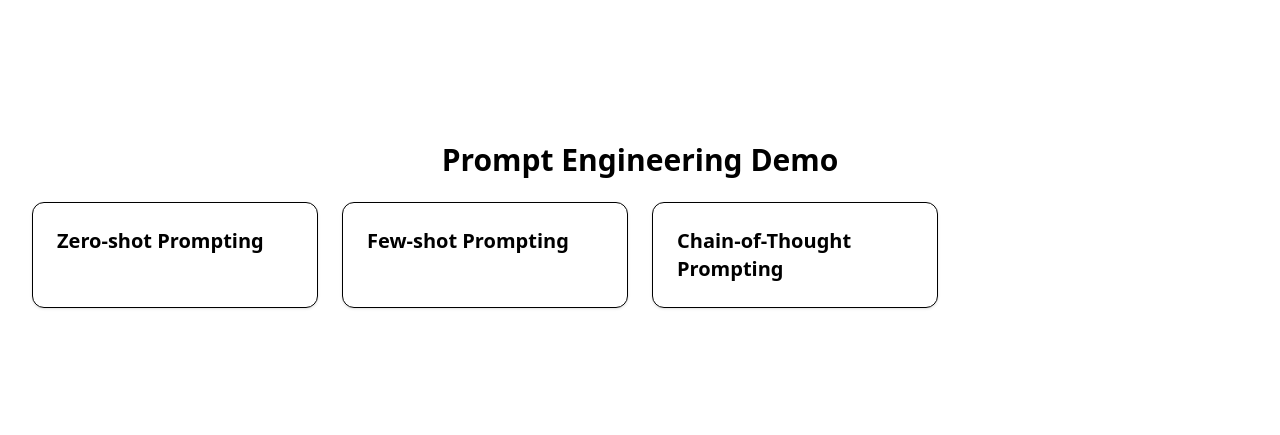
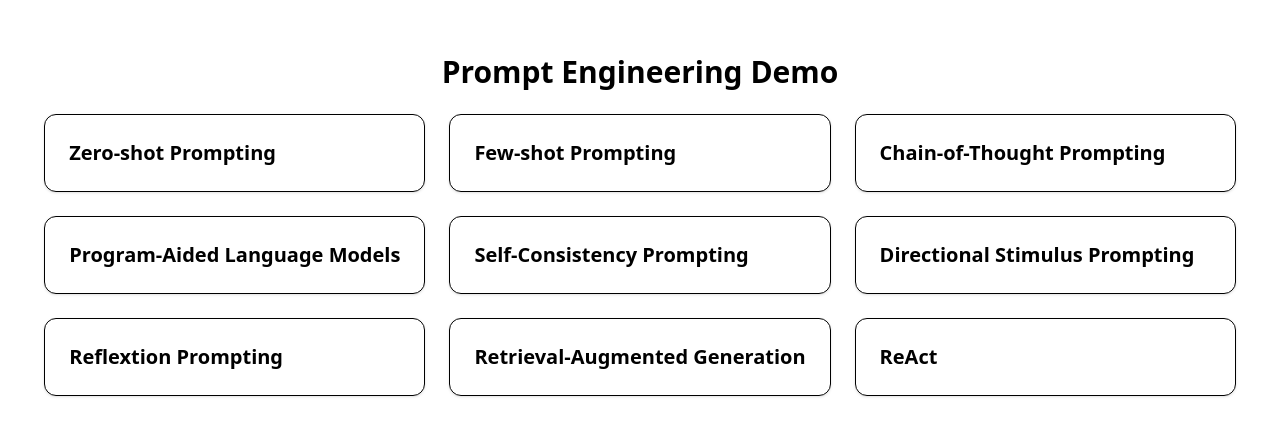
Before and after one commit to nthung1021/Prompt-Demo-Frontend, a Next.js app: page / in a window 1280 px wide. Shown: the part 175-610 px from the top of the page. Built offline with nearby package versions, Linux system fonts and the light colour scheme.

Commit message:
Add other techniques in the home page

```diff
--- a/app/page.tsx
+++ b/app/page.tsx
@@ -13,7 +13,14 @@ export default function HomePage() {
   const techniques = [
     { key: 'zero_shot', label: 'Zero-shot Prompting', path: '/zero-shot' },
     { key: 'few_shot', label: 'Few-shot Prompting', path: '/few-shot' },
-    { key: 'chain_of_thought', label: "Chain-of-Thought Prompting", path: '/chain-of-thought'}
+    { key: 'chain_of_thought', label: 'Chain-of-Thought Prompting', path: '/cot'},
+    { key: 'program_aided_language_models', label: 'Program-Aided Language Models', path: '/pal'},
+    { key: 'self_consistency', label: 'Self-Consistency Prompting', path: '/self-consistency'},
+    { key: 'directional_stimulus', label: 'Directional Stimulus Prompting', path: 'directional-stimulus'},
+    { key: 'reflextion', label: 'Reflextion Prompting', path: 'reflextion'},
+    { key: 'rag', label: 'Retrieval-Augmented Generation', path: '/rag'},
+    { key: 'react', label: 'ReAct', path: '/react'},
+
     // Add more techniques here
   ];
 
@@ -21,7 +28,7 @@ export default function HomePage() {
     <div className="min-h-screen flex flex-col items-center justify-center p-8">
       <h1 className="text-3xl font-bold mb-6">Prompt Engineering Demo</h1>
 
-      <div className="grid gap-6 grid-cols-1 md:grid-cols-4">
+      <div className="grid gap-6 grid-cols-1 md:grid-cols-3">
         {techniques.map(t => (
           <div
             key={t.key}
--- a/components/TechniqueSelector.tsx
+++ /dev/null
@@ -1,30 +0,0 @@
-type Props = {
-  selected: string | null;
-  onSelect: (tech: string) => void;
-};
-
-const TECHS = [
-  { key: 'zero_shot', label: 'Zero-shot' },
-  { key: 'few_shot', label: 'Few-shot' },
-  { key: 'chain_of_thought', label: 'Chain-of-Thought' }
-];
-
-export default function TechniqueSelector({ selected, onSelect }: Props) {
-  return (
-    <div className="flex gap-3 items-center">
-      {TECHS.map(t => {
-        const active = selected === t.key;
-        return (
-          <button
-            key={t.key}
-            onClick={() => onSelect(t.key)}
-            className={`technique-btn ${active ? 'active' : ''}`}
-            aria-pressed={active}
-          >
-            {t.label}
-          </button>
-        );
-      })}
-    </div>
-  );
-}
```
Also changed, not shown: app/cot/page.tsx (renamed from app/chain-of-thought/page.tsx).
